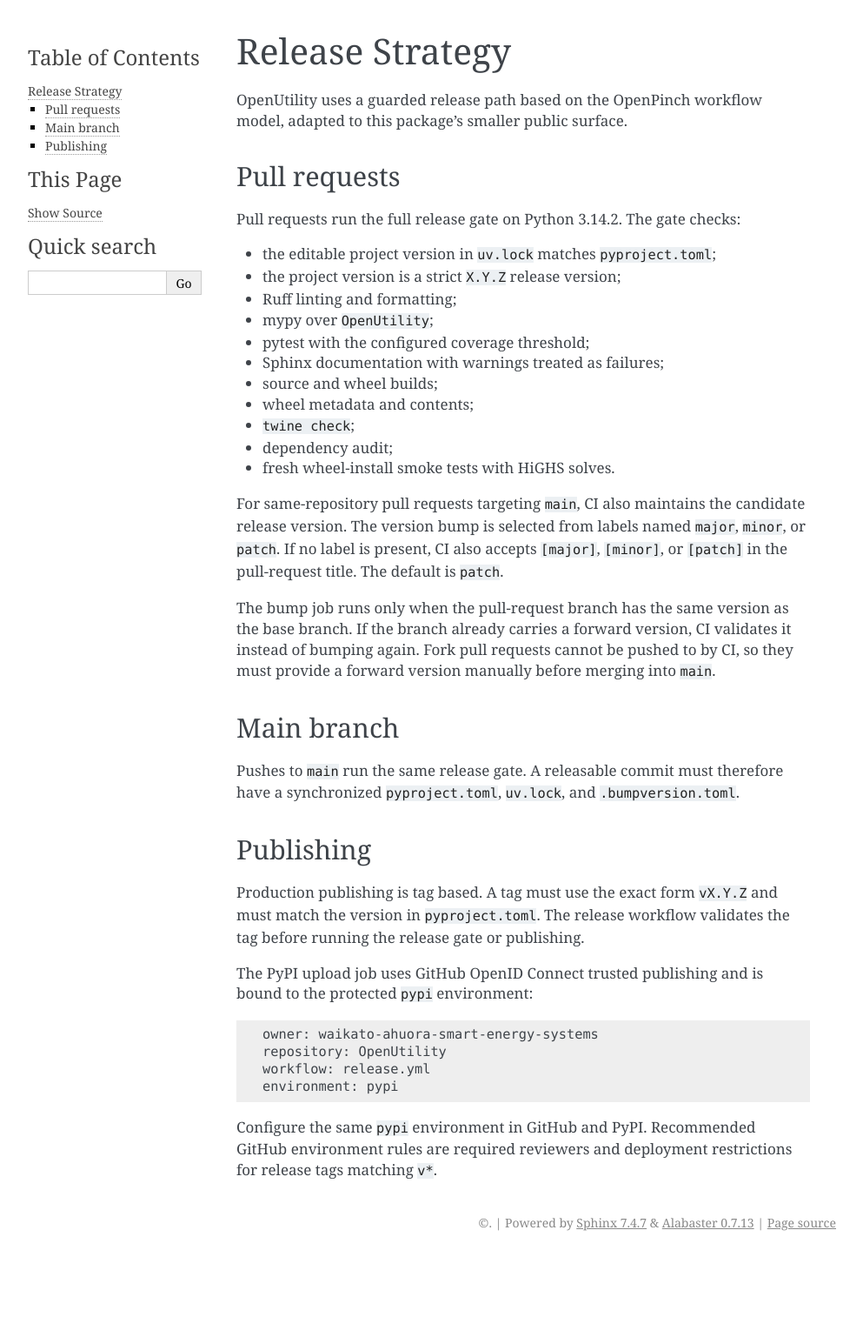
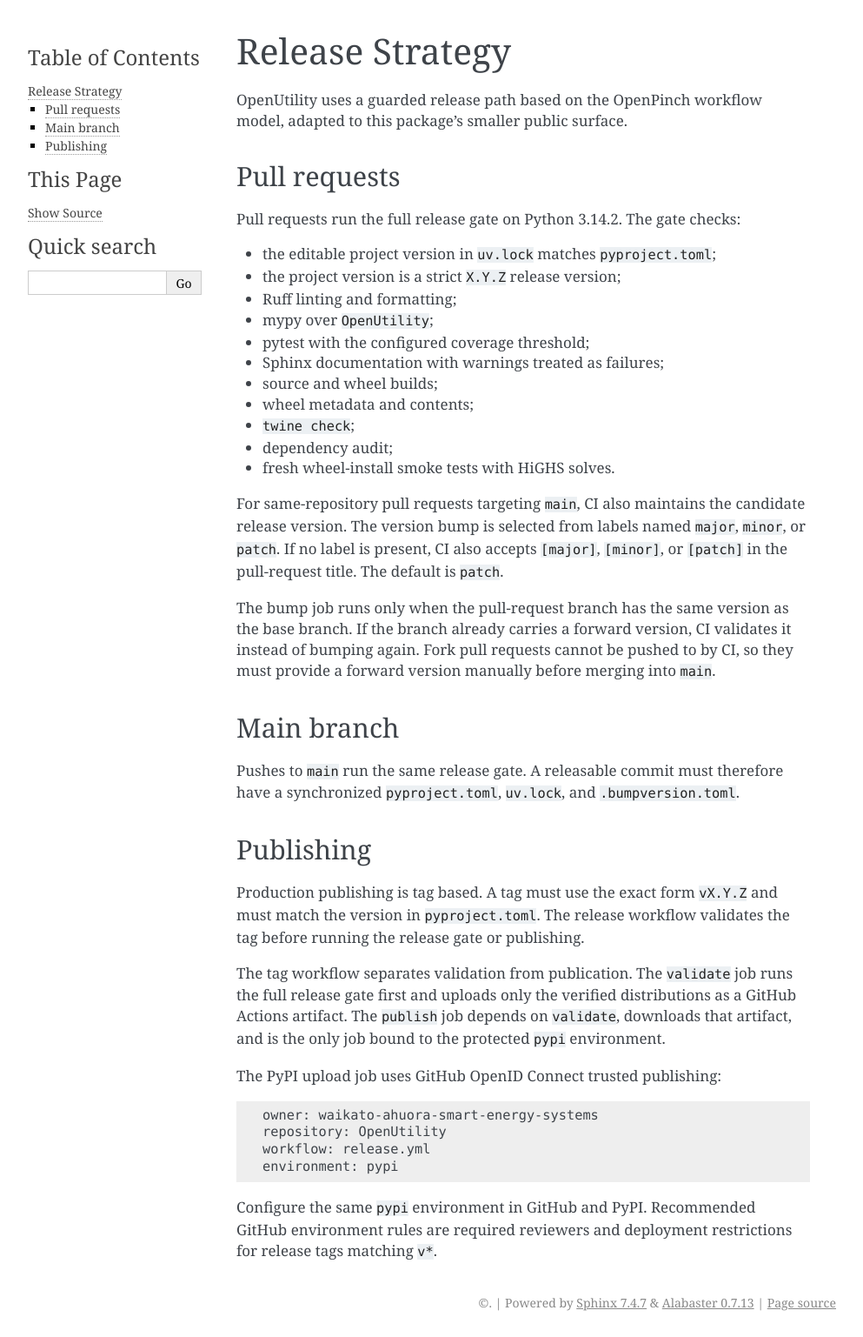
Before and after one commit to waikato-ahuora-smart-energy-systems/OpenUtility, a Sphinx documentation site: the page built from docs/release_strategy.rst, in a window 1280 px wide. Shown: the whole page at 87% size, without its empty margins (148-1141 px from the left). Built offline with Sphinx 7.4.7, drawn with Linux system fonts in a browser that asks for light colours; before the commit the page ends 1445 px from its top, so only the background shows below that.

Commit message:
Require release validation before publish

```diff
--- a/docs/release_strategy.rst
+++ b/docs/release_strategy.rst
@@ -45,8 +45,12 @@ Production publishing is tag based. A tag must use the exact form ``vX.Y.Z`` and
 must match the version in ``pyproject.toml``. The release workflow validates the
 tag before running the release gate or publishing.
 
-The PyPI upload job uses GitHub OpenID Connect trusted publishing and is bound
-to the protected ``pypi`` environment:
+The tag workflow separates validation from publication. The ``validate`` job
+runs the full release gate first and uploads only the verified distributions as
+a GitHub Actions artifact. The ``publish`` job depends on ``validate``, downloads
+that artifact, and is the only job bound to the protected ``pypi`` environment.
+
+The PyPI upload job uses GitHub OpenID Connect trusted publishing:
 
 .. code-block:: text
 
```
Also changed, not shown: 2 other files.
